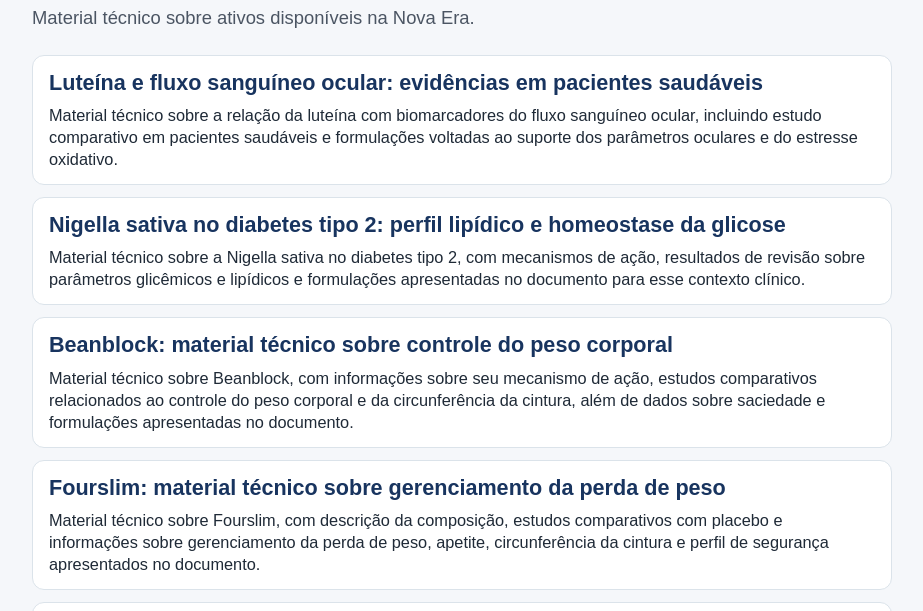
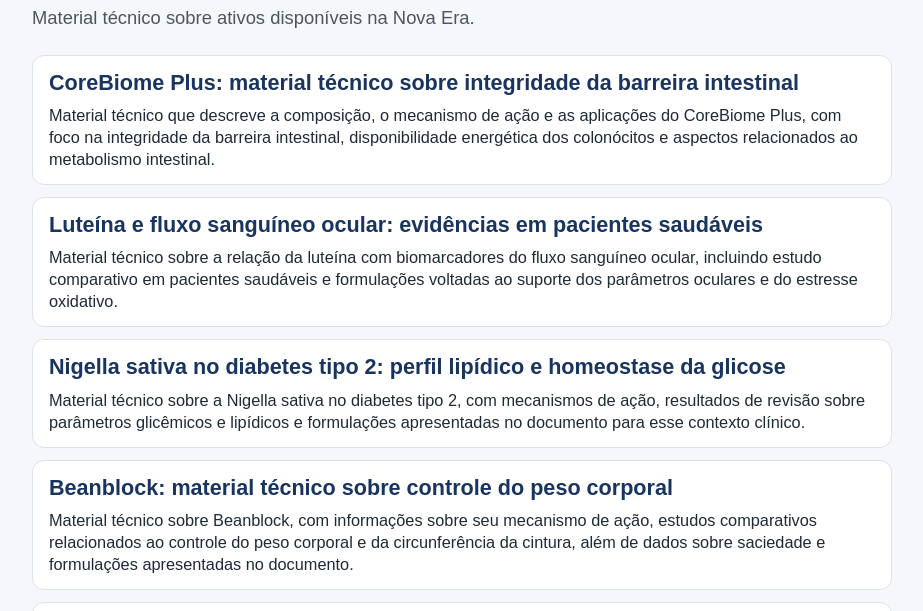
Before and after one commit to NovaEraHomeopatia/biblioteca-artigos-cientificos, a plain HTML site: page index.html in a window 1280 px wide. Shown: the part 119-730 px from the top of the page, without its empty margins (178-1101 px from the left). Drawn offline with Linux system fonts and the light colour scheme.

Commit message:
Update index.html

```diff
--- a/index.html
+++ b/index.html
@@ -128,6 +128,11 @@
 
     <h1>Biblioteca para Prescritores</h1>
     <p class="topo">Material técnico sobre ativos<span class="quebra-mobile"><br></span> disponíveis na Nova Era.</p>
+
+<article class="biblioteca-item">
+  <h2><a href="pdf/corebiome-plus.pdf" target="_blank" rel="noopener noreferrer">CoreBiome Plus: material técnico sobre integridade da barreira intestinal</a></h2>
+  <p class="descricao">Material técnico que descreve a composição, o mecanismo de ação e as aplicações do CoreBiome Plus, com foco na integridade da barreira intestinal, disponibilidade energética dos colonócitos e aspectos relacionados ao metabolismo intestinal.</p>
+</article>
 
 <article class="biblioteca-item">
   <h2><a href="pdf/luteina-fluxo-sanguineo-ocular.pdf" target="_blank" rel="noopener noreferrer">Luteína e fluxo sanguíneo ocular: evidências em pacientes saudáveis</a></h2>
```
